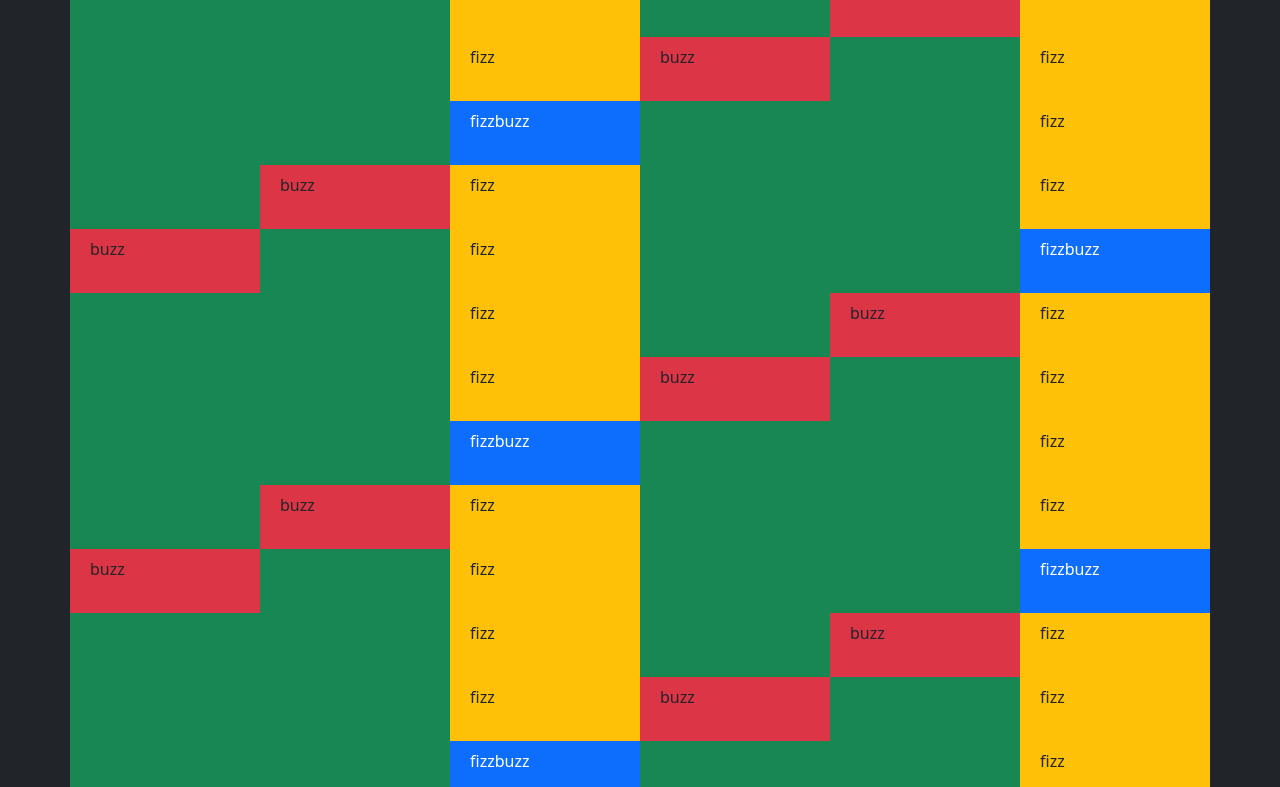
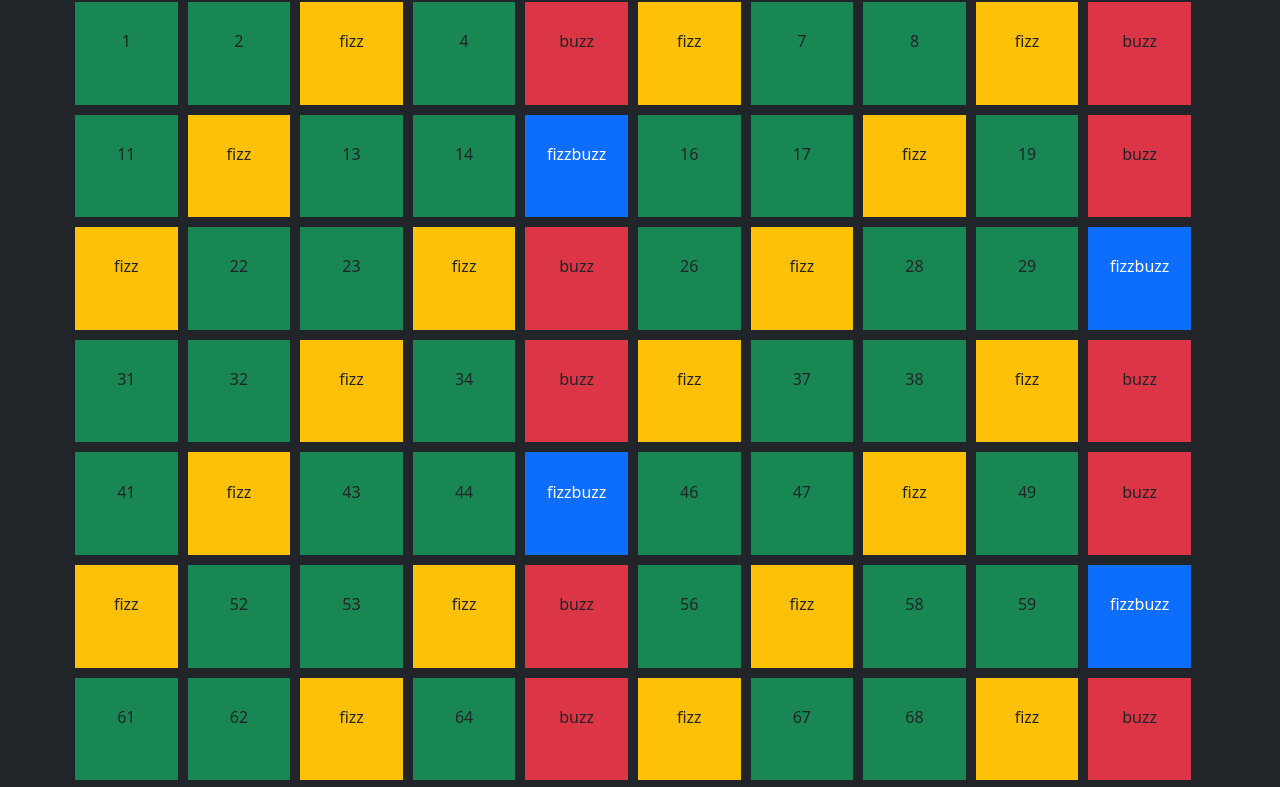
Before and after one commit to Francesca-Barletta/js-fizzbuzz, a plain HTML site: page index.html in a window 1280 px wide. Shown: the part 83-870 px from the top of the page. Drawn offline with nearby package versions, Linux system fonts and the light colour scheme.

Commit message:
add style in app.css

```diff
--- a/css/app.css
+++ b/css/app.css
@@ -0,0 +1,13 @@
+.cube {
+    width: 9%;
+    aspect-ratio: 1/1;
+    margin: 5px;
+    display: flex;
+    align-items: center;
+    text-align: center;
+    justify-content: center;
+
+}
+.container {
+
+}
--- a/index.html
+++ b/index.html
@@ -8,7 +8,7 @@
     <title>fizzbuzz</title>
 </head>
 <body class="bg-dark">
-    <h1 class="text-center text-white">Fizzbuzz</h1>
+    <h1 class="text-center fs-1 text-white m-3">Fizzbuzz</h1>
     <div class="container">
         <div class="row">
 
--- a/js/app.js
+++ b/js/app.js
@@ -32,7 +32,7 @@ Se sei a corto di idee per lo stile, potresti prendere spunto dallo screenshot f
 let n = 100;
 //dichiaro una variabile i uguale a 0 che deve ripetersi tanto quanto vale n
 // in questo modo avrò i numeri da 0 a 99
-for(let i = 0; i < n; i++){
+for (let i = 0; i < n; i++) {
     // dichiaro una variabile num che è uguale a i + 1 come risultato avrò i numeri da 1 a 100
     let num = i + 1;
     //devo stampare i numeri da 1 a 100 ma
@@ -60,35 +60,35 @@ for(let i = 0; i < n; i++){
 
     // se il numero è uguale a un multiplo di 3 e uguale a un multiplo di 5 stampo fizzbuzz
     if (multiploCinque === 0 &&
-     multiploTre === 0){
+        multiploTre === 0) {
         console.log('fizzbuzz')
-        divElement.innerHTML +=`
-        <div class="col-2 bg-primary text-white">
-           <div class="p-2 mb-2 g-2"><p>fizzbuzz</p></div>
+        divElement.innerHTML += `
+        <div class="bg-primary text-white text-center cube">
+           <div class=" mb-2 g-2"><p>fizzbuzz</p></div>
         </div>`
     }
     // se il numero è uguale a un multiplo di 5 stampo buzz
- else if(multiploCinque === 0){
+    else if (multiploCinque === 0) {
         console.log('buzz')
-        divElement.innerHTML +=`
-        <div class="col-2 bg-danger">
-            <div class="p-2 mb-2 g-2"><p>buzz</p></div>
+        divElement.innerHTML += `
+        <div class="bg-danger text-center cube">
+            <div class="mb-2 g-2"><p>buzz</p></div>
         </div>`
     }
     //se invece  il numero è un multiplo di 3 stampo fizz
-  else if(multiploTre === 0){
+    else if (multiploTre === 0) {
         console.log('fizz')
-        divElement.innerHTML +=`
-        <div class="col-2 bg-warning">
-            <div class="p-2 mb-2 g-2"><p>fizz</p></div>
+        divElement.innerHTML += `
+        <div class="bg-warning text-center cube">
+            <div class=" mb-2 g-2"><p>fizz</p></div>
         </div>`
     }
     //altrimenti il numero non è ne multiplo di 3 ne di 5 stampo numero
-  else{
-    console.log(num)
-    divElement.innerHTML +=`
-    <div class="col-2 bg-success">
-        <div class="p-2 mb-2 g-2>${num}</div>
+    else {
+        console.log(num);
+        divElement.innerHTML += `
+        <div class=" bg-success text-center cube">
+            <div class=" mb-2 g-2"><p>${num}</p></div>
         </div>`
     }
 
```
Lines whose indentation alone changed are shown as unchanged.
